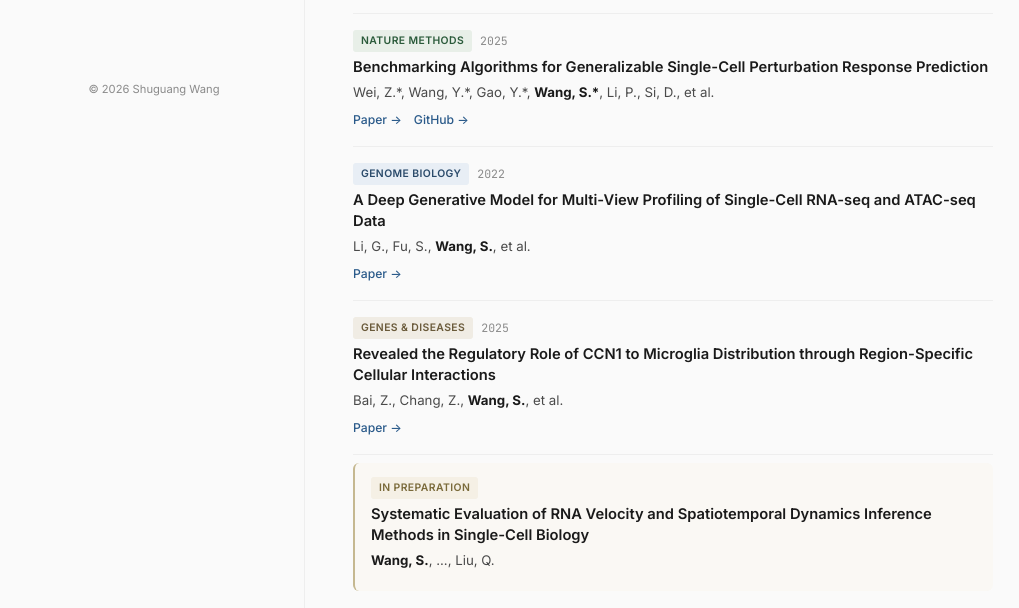
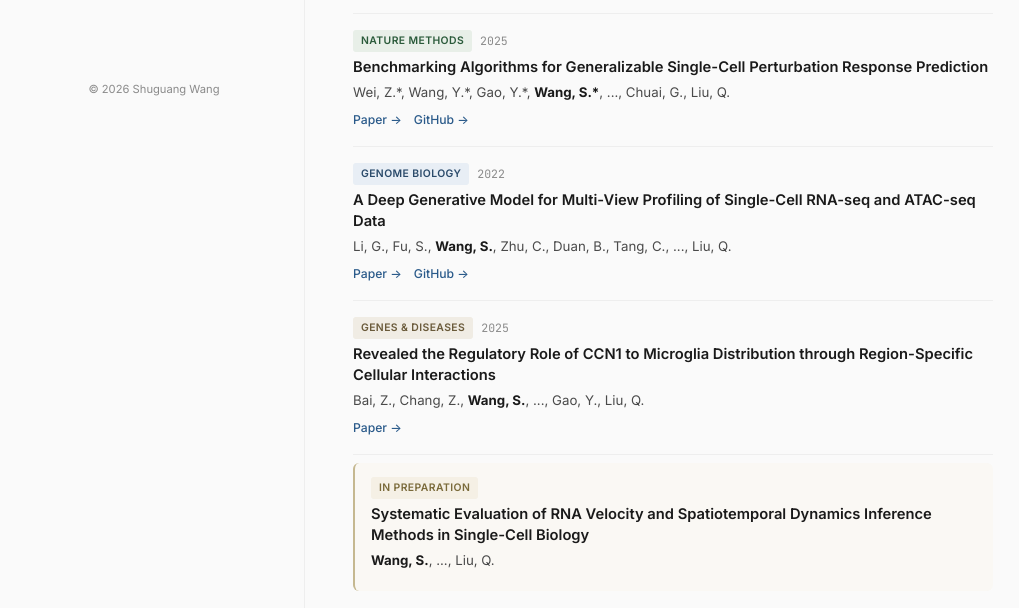
Before and after one commit to SScottWang/SScottWang.github.io, a plain HTML site: page index.html in a window 1280 px wide. Shown: the part 669-1277 px from the top of the page, without its empty margins (86-1105 px from the left). Drawn offline with Linux system fonts and the light colour scheme.

Commit message:
Update index.html

```diff
--- a/index.html
+++ b/index.html
@@ -168,22 +168,22 @@
         <div class="pub-item"><div class="pub-meta"><span class="pub-badge badge-nm">Nature Methods</span><span class="pub-year">2025</span></div>
         <div class="pub-title">Benchmarking Single-Cell Multi-Modal Data Integrations</div>
         <div class="pub-authors">Fu, S.*, <span class="me">Wang, S.*</span>, Si, D., Li, G., Gao, Y., Liu, Q.</div>
-        <div class="pub-links"><a class="pub-link" href="https://doi.org/10.1038/s41592-025-02737-9" target="_blank">Paper &rarr;</a> <a class="pub-link" href="https://github.com/bm2-lab/SCMMI_Benchmark" target="_blank">GitHub &rarr;</a></div></div>
+        <div class="pub-links"><a class="pub-link" href="https://doi.org/10.1038/s41592-025-02737-9" target="_blank">Paper →</a> <a class="pub-link" href="https://github.com/SScottWang/SCMMI_Benchmark" target="_blank">GitHub →</a></div></div>
 
         <div class="pub-item"><div class="pub-meta"><span class="pub-badge badge-nm">Nature Methods</span><span class="pub-year">2025</span></div>
         <div class="pub-title">Benchmarking Algorithms for Generalizable Single-Cell Perturbation Response Prediction</div>
-        <div class="pub-authors">Wei, Z.*, Wang, Y.*, Gao, Y.*, <span class="me">Wang, S.*</span>, Li, P., Si, D., et al.</div>
-        <div class="pub-links"><a class="pub-link" href="https://doi.org/10.1038/s41592-025-02980-0" target="_blank">Paper &rarr;</a> <a class="pub-link" href="https://github.com/bm2-lab/scPerturBench" target="_blank">GitHub &rarr;</a></div></div>
+        <div class="pub-authors">Wei, Z.*, Wang, Y.*, Gao, Y.*, <span class="me">Wang, S.*</span>, ..., Chuai, G., Liu, Q.</div>
+        <div class="pub-links"><a class="pub-link" href="https://doi.org/10.1038/s41592-025-02980-0" target="_blank">Paper →</a> <a class="pub-link" href="https://github.com/SScottWang/scPerturBench" target="_blank">GitHub →</a></div></div>
 
         <div class="pub-item"><div class="pub-meta"><span class="pub-badge badge-gb">Genome Biology</span><span class="pub-year">2022</span></div>
         <div class="pub-title">A Deep Generative Model for Multi-View Profiling of Single-Cell RNA-seq and ATAC-seq Data</div>
-        <div class="pub-authors">Li, G., Fu, S., <span class="me">Wang, S.</span>, et al.</div>
-        <div class="pub-links"><a class="pub-link" href="https://doi.org/10.1186/s13059-021-02595-6" target="_blank">Paper &rarr;</a></div></div>
+        <div class="pub-authors">Li, G., Fu, S., <span class="me">Wang, S.</span>, Zhu, C., Duan, B., Tang, C., ..., Liu, Q.</div>
+        <div class="pub-links"><a class="pub-link" href="https://doi.org/10.1186/s13059-021-02595-6" target="_blank">Paper →</a> <a class="pub-link" href="https://github.com/SScottWang/scMVP" target="_blank">GitHub →</a></div></div>
 
-        <div class="pub-item"><div class="pub-meta"><span class="pub-badge badge-gd">Genes &amp; Diseases</span><span class="pub-year">2025</span></div>
+        <div class="pub-item"><div class="pub-meta"><span class="pub-badge badge-gd">Genes & Diseases</span><span class="pub-year">2025</span></div>
         <div class="pub-title">Revealed the Regulatory Role of CCN1 to Microglia Distribution through Region-Specific Cellular Interactions</div>
-        <div class="pub-authors">Bai, Z., Chang, Z., <span class="me">Wang, S.</span>, et al.</div>
-        <div class="pub-links"><a class="pub-link" href="https://doi.org/10.1016/j.gendis.2025.101969" target="_blank">Paper &rarr;</a></div></div>
+        <div class="pub-authors">Bai, Z., Chang, Z., <span class="me">Wang, S.</span>, ..., Gao, Y., Liu, Q.</div>
+        <div class="pub-links"><a class="pub-link" href="https://doi.org/10.1016/j.gendis.2025.101969" target="_blank">Paper →</a></div></div>
 
         <div class="pub-prep"><div class="pub-meta"><span class="pub-badge badge-prep">In Preparation</span></div>
         <div class="pub-title">Systematic Evaluation of RNA Velocity and Spatiotemporal Dynamics Inference Methods in Single-Cell Biology</div>
```
